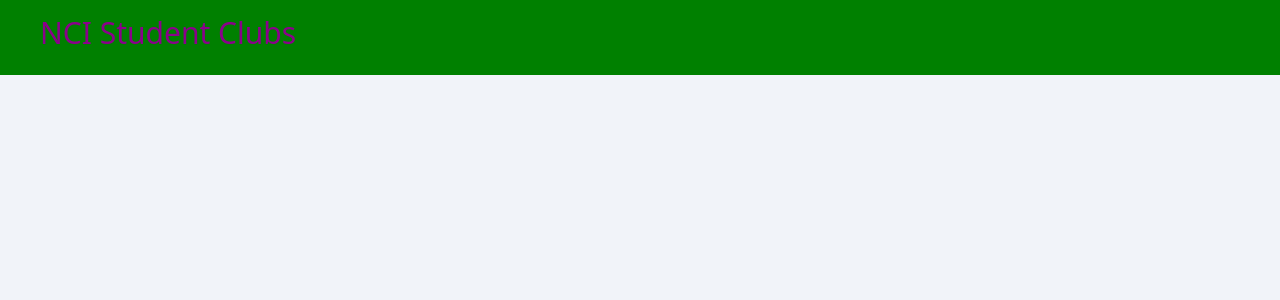
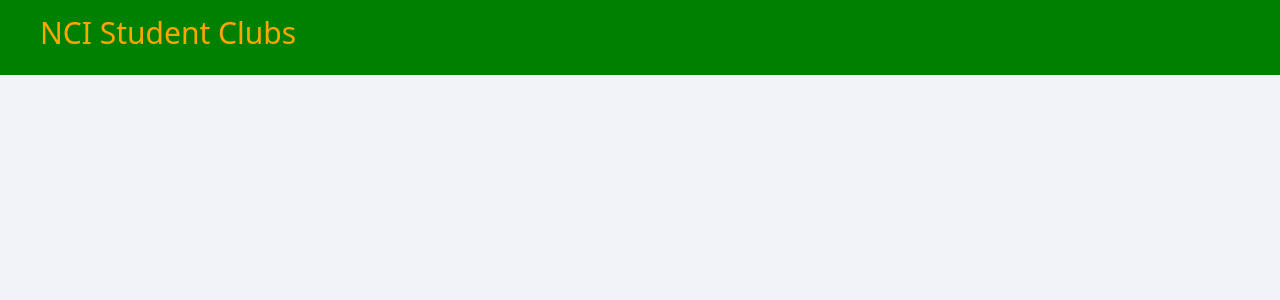
Before and after one commit to aabhinnav1999/DevOpsSec_project, a Django app: page /home/ in a window 1280 px wide; the page is wider, and only the part inside the window is pictured. Shown: the top 300 px of that part. Run offline with Django 5.2, Linux system fonts and the light colour scheme; the visitor is signed in with stand-in values (Sample User, id 1); data that the repository does not hold is empty.

Commit message:
testing jenkins

```diff
--- a/static/styles/main.css
+++ b/static/styles/main.css
@@ -18,7 +18,7 @@
 #nci
 {
     font-size: 30px;
-    color:darkmagenta;
+    color: orange;
     float: left;
     text-decoration: none;
     position: relative;
```
